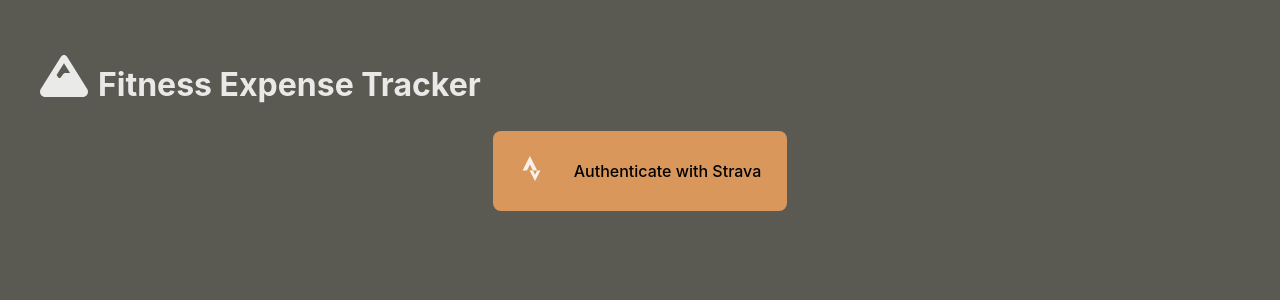
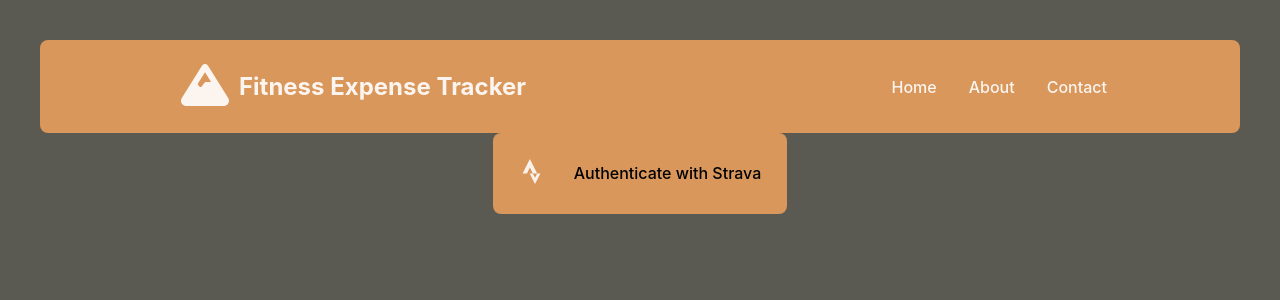
Before and after one commit to dborah123/FitnessExpenseTracker2.0, a React (Vite) app in the folder fitnessexpensetracker2.0.client/: page / in a window 1280 px wide. Shown: the top 300 px of the page. Built offline with nearby package versions, Linux system fonts and the light colour scheme.

Commit message:
Replace Header with NavBar

```diff
--- a/fitnessexpensetracker2.0.client/package.json
+++ b/fitnessexpensetracker2.0.client/package.json
@@ -11,9 +11,13 @@
   },
   "dependencies": {
     "axios": "^1.7.2",
+    "components": "^0.1.0",
     "prop-types": "^15.8.1",
     "react": "^18.2.0",
-    "react-dom": "^18.2.0"
+    "react-dom": "^18.2.0",
+    "react-router-dom": "^6.26.2",
+    "styled": "^1.0.0",
+    "styled-components": "^6.1.13"
   },
   "devDependencies": {
     "@eslint/js": "^9.5.0",
--- a/fitnessexpensetracker2.0.client/src/App.jsx
+++ b/fitnessexpensetracker2.0.client/src/App.jsx
@@ -1,10 +1,11 @@
 import './App.css';
 import { ActivityList } from './components/Activity/ActivityList';
 import { StravaLogin } from './components/Login/Login';
-import { Header } from './components/Header/Header';
 import axios from 'axios';
 import { useState, useEffect, useRef } from 'react';
 import { getRegisterClientURL } from './libraryfunctions/urllib';
+import { BrowserRouter, Routes } from 'react-router-dom';
+import { NavBar } from './components/NavBar/NavBar';
 
 function App() {
 
@@ -42,7 +43,11 @@ function App() {
 
     return (
         <div>
-            <Header />
+            <BrowserRouter>
+                <NavBar />
+                <Routes>
+                </Routes>
+            </BrowserRouter>
             {
                 isLoggedIn && athlete ? <ActivityList useMockData={false} athlete={athlete} />
                     : <StravaLogin />
--- a/fitnessexpensetracker2.0.client/src/components/Expense/Expense.jsx
+++ b/fitnessexpensetracker2.0.client/src/components/Expense/Expense.jsx
@@ -253,8 +253,6 @@ export const Expense = (props) => {
     );
 }
 
-
-
 Expense.propTypes = {
     isVisible: PropTypes.bool,
     expense: PropTypes.object,
--- /dev/null
+++ b/fitnessexpensetracker2.0.client/src/components/NavBar/NavBar.jsx
@@ -0,0 +1,50 @@
+import { FaMountain } from "react-icons/fa6";
+import { IconContext } from "react-icons";
+import { Nav, NavLink, NavLogo, Bars, NavMenu } from "./styles/NarBarStyle";
+import "./styles/NavBar.css"
+
+
+export const NavBar = () => {
+    return (
+        <>
+            <Nav>
+                <NavLogo to="/">
+                    <div className="logo">
+                        <div id="mountain">
+                            <IconContext.Provider value={{ size: "3em" }}>
+                                <div>
+                                    <FaMountain />
+                                </div>
+                             </IconContext.Provider>
+                        </div>
+                        <div id="header">
+                           <h1 >Fitness Expense Tracker</h1>
+                        </div>
+                    </div>
+                </NavLogo>
+                <Bars />
+
+                <NavMenu>
+                    <NavLink
+                        to="/"
+                        activestyle={{ color: 'black' }}
+                    >
+                        Home
+                    </NavLink>
+                    <NavLink
+                        to="/about"
+                        activestyle={{ color: 'black' }}
+                    >
+                        About
+                    </NavLink>
+                    <NavLink
+                        to="/contact"
+                        activestyle={{ color: 'black' }}
+                    >
+                        Contact
+                    </NavLink>
+                </NavMenu>
+            </Nav>
+        </>
+    );
+}
--- /dev/null
+++ b/fitnessexpensetracker2.0.client/src/components/NavBar/styles/NarBarStyle.js
@@ -0,0 +1,94 @@
+import { FaBars } from "react-icons/fa";
+import { NavLink as Link } from "react-router-dom";
+import { styled } from "styled-components";
+
+export const Nav = styled.nav`
+    border-radius: 8px;
+    border: 1px solid transparent;
+    background: #d9975c;
+    height: 85px;
+    display: flex;
+    justify-content: space-between;
+    align-items: center;
+    padding: 0.2rem calc((100vw - 1000px) / 2);
+    z-index: 12;
+`;
+export const NavLogo = styled(Link)`
+  cursor: pointer;
+  color: #fff;
+  font-size: 1rem;
+  text-decoration: none;
+  opacity: 0.9;
+  transition: 0.3s;
+  &:hover {
+    opacity: 1.0
+  }
+
+`;
+
+export const NavLink = styled(Link)`
+color: #fff;
+display: flex;
+align-items: center;
+text-decoration: none;
+padding: 0 1rem;
+height: 100%;
+cursor: pointer;
+opacity: 0.9;
+transition: 0.3s;
+&:hover {
+  opacity: 1.0
+}
+`;
+
+export const Bars = styled(FaBars)`
+  display: none;
+  color: #fff;
+  @media screen and (max-width: 768px) {
+    display: block;
+    position: absolute;
+    top: 0;
+    right: 0;
+    transform: translate(-100%, 75%);
+    font-size: 1.8rem;
+    cursor: pointer;
+  }
+`;
+
+export const NavMenu = styled.div`
+  display: flex;
+  align-items: center;
+  margin-right: -24px;
+
+  @media screen and (max-width: 768px) {
+    display: none;
+  }
+`;
+
+export const NavBtn = styled.nav`
+  display: flex;
+  align-items: center;
+  margin-right: 24px;
+
+  @media screen and (max-width: 768px) {
+    display: none;
+  }
+`;
+
+export const NavBtnLink = styled(Link)`
+  border-radius: 4px;
+  background: transparent;
+  padding: 10px 22px;
+  color: #fff;
+  outline: none;
+  border: 1px solid #fff;
+  cursor: pointer;
+  transition: all 0.2s ease-in-out;
+  text-decoration: none;
+  margin-left: 24px;
+  &:hover {
+    transition: all 0.2s ease-in-out;
+    background: #fff;
+    color: #808080;
+  }
+`;
--- /dev/null
+++ b/fitnessexpensetracker2.0.client/src/components/NavBar/styles/NavBar.css
@@ -0,0 +1,26 @@
+
+
+#header {
+    margin-top: 0px;
+}
+
+#mountain {
+    margin-right: 10px;
+    padding-top: 12px;
+}
+
+
+.logo {
+    display: flex;
+    justify-content: space-between;
+}
+
+.align-text-item {
+    display: flex;
+    flex-direction: column;
+    align-items: center;
+}
+
+.align-content {
+    display: flex;
+}
```
Also changed, not shown: fitnessexpensetracker2.0.client/src/components/Header/Header.jsx (+0 -17 lines), 2 other files (tests, documents, lock files or other folders).
